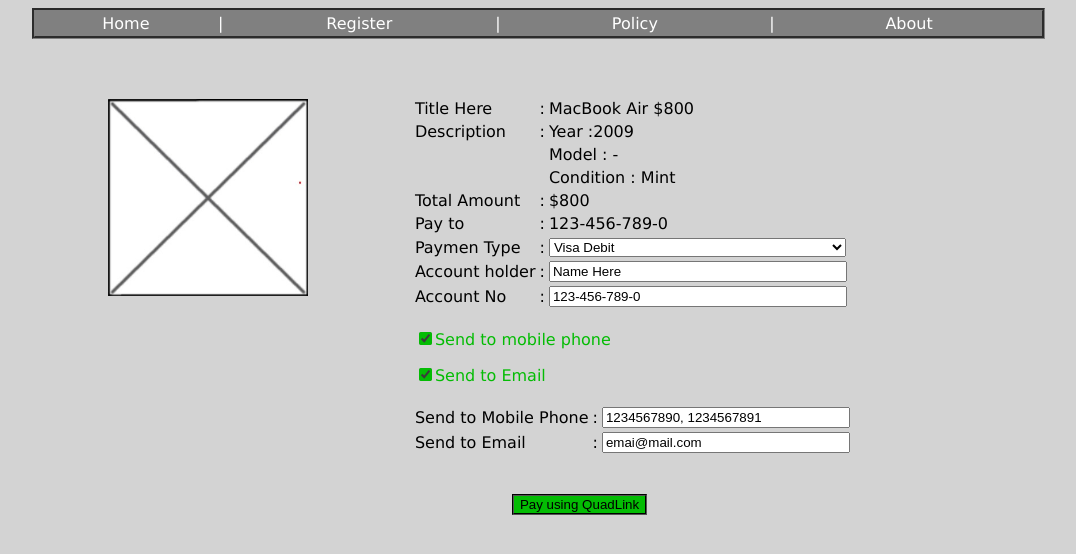
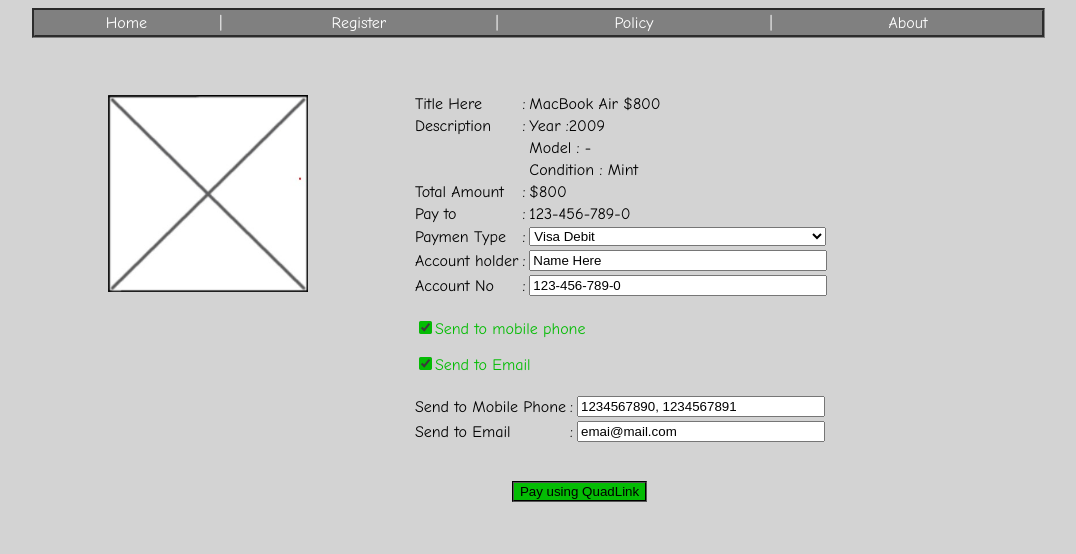
Before and after one commit to MiqdamFerdiansyahHambali/web-nf2022, a plain HTML site: page praktikum3/form-pemesanan-barang/form-hasil-pemesanan.html in a window 1280 px wide. Shown: the whole page, without its empty margins (103-1179 px from the left). Drawn offline with Linux system fonts and the light colour scheme.

Commit message:
form-hasil.html
edit style CSS font-family

```diff
--- a/praktikum3/form-pemesanan-barang/form-hasil-pemesanan.html
+++ b/praktikum3/form-pemesanan-barang/form-hasil-pemesanan.html
@@ -8,7 +8,7 @@
     <title>Form Hasil Pemesanan</title>
 </head>
 
-<body style="width:99%;font-family:Verdana, Geneva, Tahoma, sans-serif;background-color:lightgrey;">
+<body style="width:99%;font-family: comic sans ms;background-color:lightgrey;">
     <div>
         <table style="border-style: groove; width: 80%;margin-left: auto;margin-right: auto;background-color:grey">
             <tr>
```
